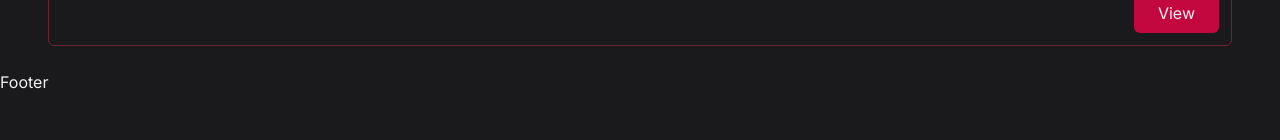
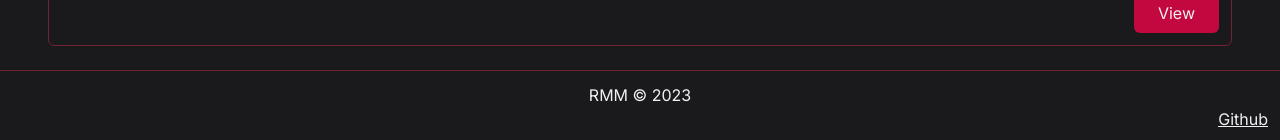
Before and after one commit to code-rizzard/rmm_portfolio, a Next.js app: page / in a window 1280 px wide. Shown: the part 1641-1781 px from the top of the page. Before the commit the page ends 1735 px from the top, so only its background shows below. Built offline with nearby package versions, Linux system fonts and the light colour scheme.

Commit message:
Finished footer

```diff
--- a/components/Footer.tsx
+++ b/components/Footer.tsx
@@ -1,7 +1,20 @@
+import Link from "next/link"
 
 const Footer = () => {
   return (
-    <div>Footer</div>
+    <div
+    className="border-t border-brand-secondary p-3 flex flex-wrap flex-col"
+    >
+      <h4
+      className="text-center "
+      >RMM &copy; {new Date().getFullYear()}</h4>
+      <div className="flex justify-end">
+        <div className="flex underline">
+          <Link href="/" >Github</Link>
+
+        </div>
+      </div>
+    </div>
   )
 }
 
```
